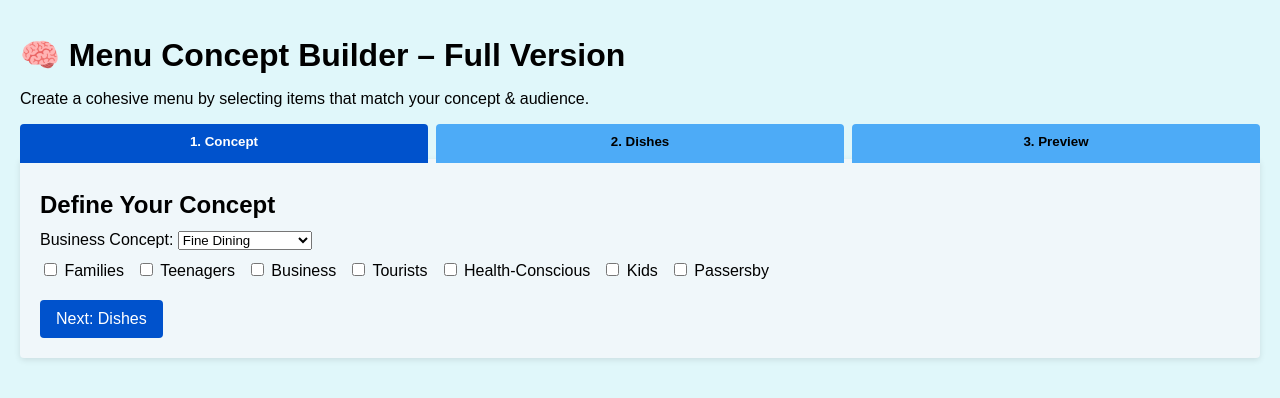
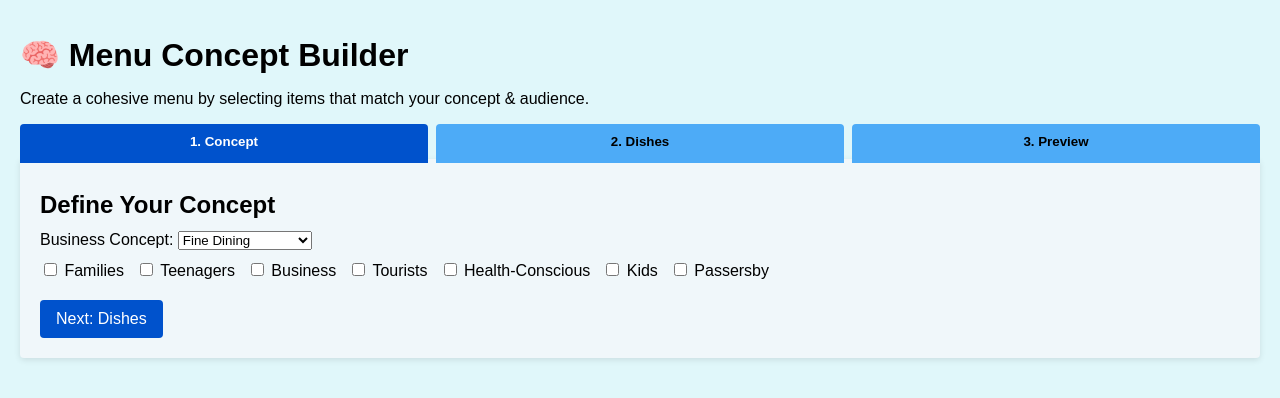
Before and after one commit to giyoraashkenazi/menu-builder-moduleV1, a plain HTML site: page index.html in a window 1280 px wide. Drawn offline with Linux system fonts and the light colour scheme.

Commit message:
Update index.html

```diff
--- a/index.html
+++ b/index.html
@@ -123,7 +123,7 @@
 </head>
 <body>
 
-  <h1>🧠 Menu Concept Builder – Full Version</h1>
+  <h1>🧠 Menu Concept Builder</h1>
   <p>Create a cohesive menu by selecting items that match your concept &amp; audience.</p>
 
   <!-- Tabs -->
```
